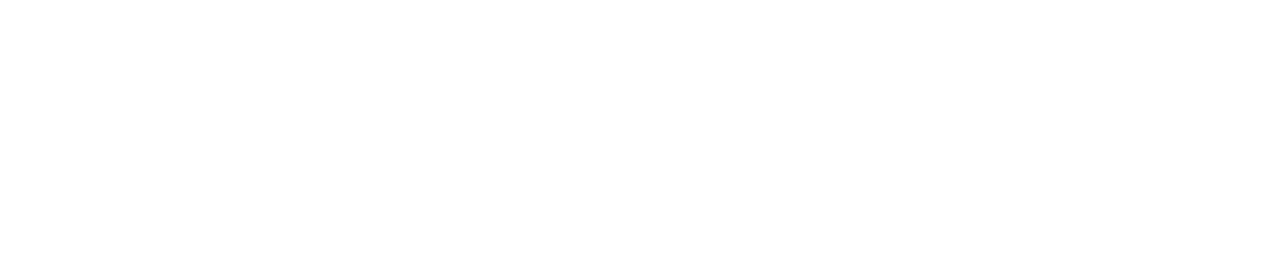
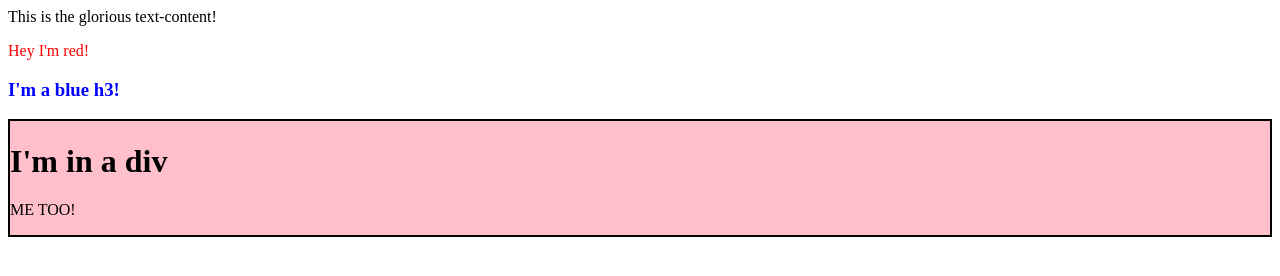
Before and after one commit to TedTran2019/OdinProject, a plain HTML site: page Foundations/javascript/index.html in a window 1280 px wide. Drawn offline with Linux system fonts and the light colour scheme.

Commit message:
A bit more notes and completed first half of dom exercises

```diff
--- /dev/null
+++ b/Foundations/javascript/dom.js
@@ -0,0 +1,27 @@
+const container = document.querySelector("#container");
+const content = document.createElement("div");
+content.classList.add("content");
+content.textContent = "This is the glorious text-content!";
+container.appendChild(content);
+
+const redP = document.createElement("p");
+redP.textContent = "Hey I'm red!";
+redP.style.color = "red";
+
+const blueH3 = document.createElement("h3");
+blueH3.textContent = "I'm a blue h3!";
+blueH3.style.color = "blue";
+
+const blackPinkDiv = document.createElement("div");
+blackPinkDiv.style.backgroundColor = "pink";
+blackPinkDiv.style.border = "2px solid black";
+const header = document.createElement("h1");
+header.textContent = "I'm in a div";
+blackPinkDiv.appendChild(header);
+const anotherP = document.createElement("p");
+anotherP.textContent = "ME TOO!";
+blackPinkDiv.appendChild(anotherP);
+
+container.appendChild(redP);
+container.appendChild(blueH3);
+container.appendChild(blackPinkDiv);
--- a/Foundations/javascript/index.html
+++ b/Foundations/javascript/index.html
@@ -4,6 +4,7 @@
   <meta charset="UTF-8">
   <meta name="viewport" content="width=device-width, initial-scale=1.0">
   <title>Document</title>
+  <script src="dom.js" defer></script>
   <script>
     console.log(23 + 97);
     console.log(1 + 2 + 3 + 4 + 5 + 6);
@@ -36,6 +37,6 @@
   </script>
 </head>
 <body>
-
+  <div id="container"></div>
 </body>
 </html>
```
Also changed, not shown: 1 other file.
